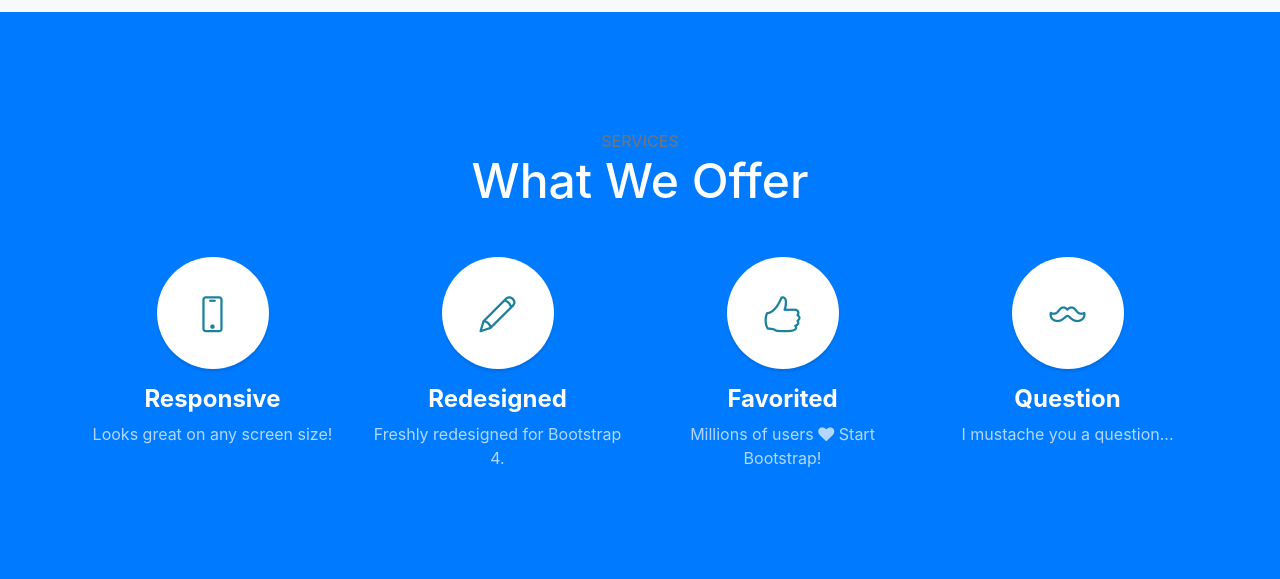
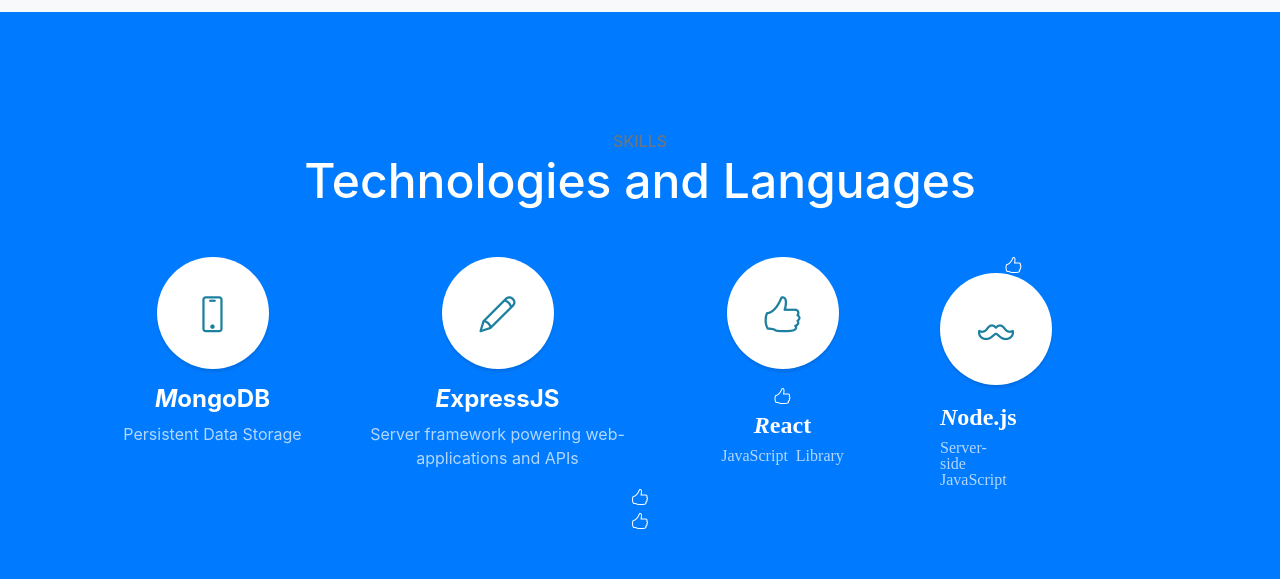
Before and after one commit to mjtedder/Fully-Coded-2.0, a website with bundled scripts: page index.html in a window 1280 px wide. Shown: the part 1220-1799 px from the top of the page. Built offline with nearby package versions, Linux system fonts and the light colour scheme; files whose address does not match are found by name.

Commit message:
update skills section

```diff
--- a/css/stylish-portfolio.css
+++ b/css/stylish-portfolio.css
@@ -37,6 +37,10 @@
 
 .text-faded {
   color: rgba(255, 255, 255, 0.7);
+}
+
+h3 .mb-5 {
+  color: #ffffff;
 }
 
 /* Map */
@@ -87,7 +91,7 @@
   height: auto;
   padding-top: 8rem;
   padding-bottom: 8rem;
-  background: linear-gradient(90deg, rgba(255, 255, 255, 0.1) 0%, rgba(255, 255, 255, 0.1) 100%), url("../img/bg-masthead.jpg");
+  background: linear-gradient(90deg, rgba(255, 255, 255, 0.1) 0%, rgba(255, 255, 255, 0.1) 100%), url("../img/code-placeholder.jpg");
   background-position: center center;
   background-repeat: no-repeat;
   background-size: cover;
@@ -97,6 +101,7 @@
   font-size: 4rem;
   margin: 0;
   padding: 0;
+  color: #ffffff;
 }
 
 @media (min-width: 992px) {
--- a/index.html
+++ b/index.html
@@ -81,8 +81,8 @@
     <section class="content-section bg-primary text-white text-center" id="services">
       <div class="container">
         <div class="content-section-heading">
-          <h3 class="text-secondary mb-0">Services</h3>
-          <h2 class="mb-5">What We Offer</h2>
+          <h3 class="text-secondary mb-0">Skills</h3>
+          <h2 class="mb-5">Technologies and Languages</h2>
         </div>
         <div class="row">
           <div class="col-lg-3 col-md-6 mb-5 mb-lg-0">
@@ -90,38 +90,36 @@
               <i class="icon-screen-smartphone"></i>
             </span>
             <h4>
-              <strong>Responsive</strong>
+              <strong><em>M</em>ongoDB</strong>
             </h4>
-            <p class="text-faded mb-0">Looks great on any screen size!</p>
+            <p class="text-faded mb-0">Persistent Data Storage</p>
           </div>
           <div class="col-lg-3 col-md-6 mb-5 mb-lg-0">
             <span class="service-icon rounded-circle mx-auto mb-3">
               <i class="icon-pencil"></i>
             </span>
             <h4>
-              <strong>Redesigned</strong>
+              <strong><em>E</em>xpressJS</strong>
             </h4>
-            <p class="text-faded mb-0">Freshly redesigned for Bootstrap 4.</p>
+            <p class="text-faded mb-0">Server framework powering web-applications and APIs</p>
           </div>
           <div class="col-lg-3 col-md-6 mb-5 mb-md-0">
             <span class="service-icon rounded-circle mx-auto mb-3">
-              <i class="icon-like"></i>
+              <i class="icon-like"</i>
             </span>
             <h4>
-              <strong>Favorited</strong>
+              <strong><em>R</em>eact</strong>
             </h4>
-            <p class="text-faded mb-0">Millions of users
-              <i class="fa fa-heart"></i>
-              Start Bootstrap!</p>
+          <p class="text-faded mb-0">JavaScript Library</p>
           </div>
           <div class="col-lg-3 col-md-6">
             <span class="service-icon rounded-circle mx-auto mb-3">
               <i class="icon-mustache"></i>
             </span>
             <h4>
-              <strong>Question</strong>
+              <strong><em>N</em>ode.js</strong>
             </h4>
-            <p class="text-faded mb-0">I mustache you a question...</p>
+            <p class="text-faded mb-0">Server-side JavaScript</p>
           </div>
         </div>
       </div>
@@ -149,8 +147,8 @@
             <a class="portfolio-item" href="#">
               <span class="caption">
                 <span class="caption-content">
-                  <h2>Stationary</h2>
-                  <p class="mb-0">A yellow pencil with envelopes on a clean, blue backdrop!</p>
+                  <h2>Social Rent</h2>
+                  <p class="mb-0">Fullstack app connecting social media users with advertisers to rent out social media posts for online 'word-of-mouth' advertising</p>
                 </span>
               </span>
               <img class="img-fluid" src="img/portfolio-1.jpg" alt="">
@@ -160,8 +158,8 @@
             <a class="portfolio-item" href="#">
               <span class="caption">
                 <span class="caption-content">
-                  <h2>Ice Cream</h2>
-                  <p class="mb-0">A dark blue background with a colored pencil, a clip, and a tiny ice cream cone!</p>
+                  <h2>Sequelize Games Library</h2>
+                  <p class="mb-0">Demonstrating the use of a Sequelize ORM to create a library application with basic CRUD capability.</p>
                 </span>
               </span>
               <img class="img-fluid" src="img/portfolio-2.jpg" alt="">
```
Also changed, not shown: img/mongo.png (added).
